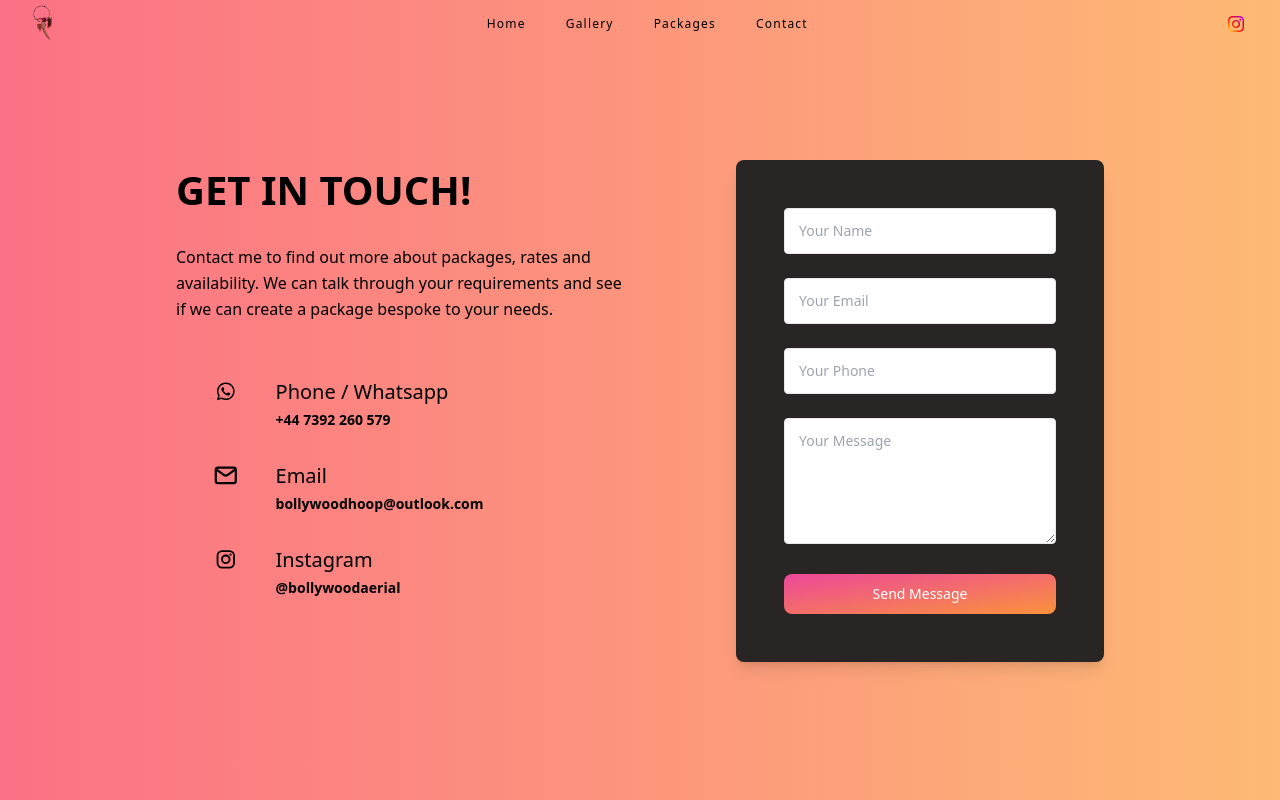
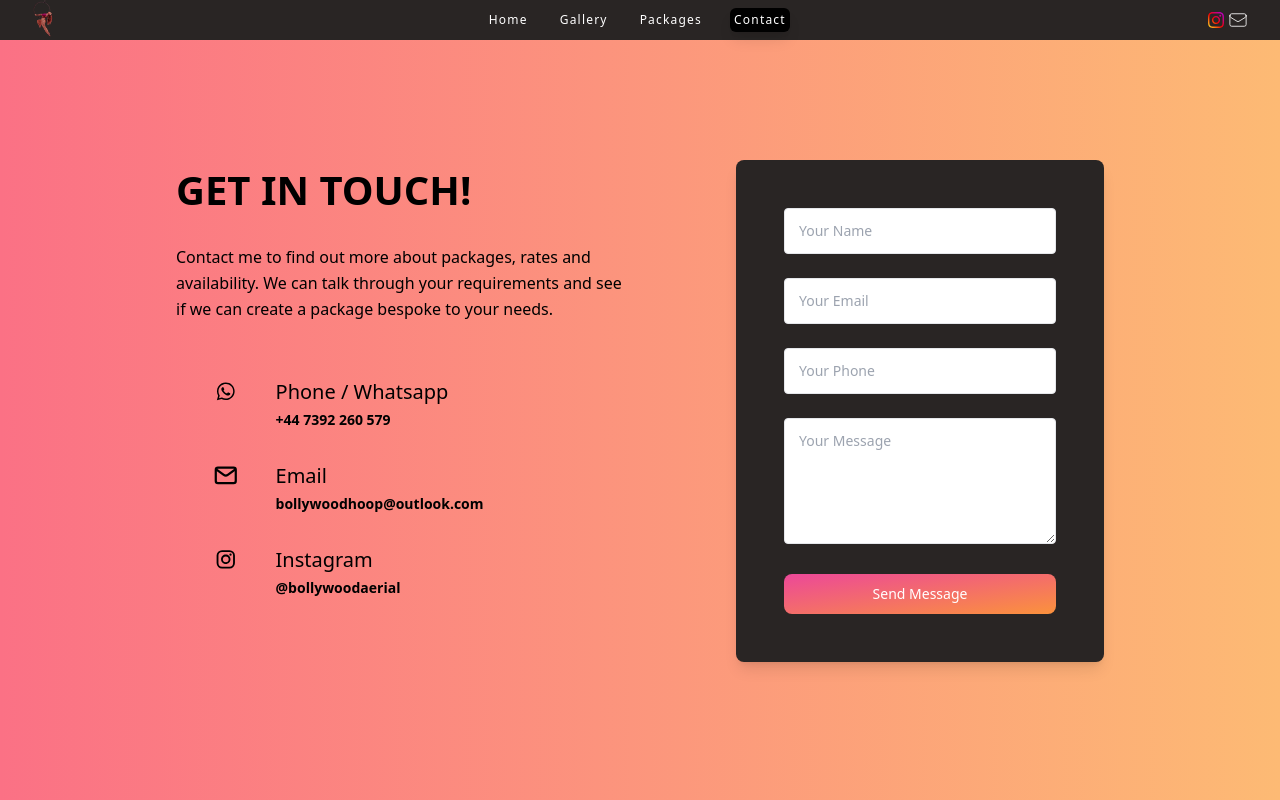
Before and after one commit to TanyaJRB/BollywoodHoop, a Vue app: page /contact in a window 1280 px wide. Built offline with nearby package versions, Linux system fonts and the light colour scheme.

Commit message:
style changes

```diff
--- a/src/assets/composables/use.display.ts
+++ b/src/assets/composables/use.display.ts
@@ -1,17 +1,17 @@
 import { createSharedComposable } from "@vueuse/core";
-import { Ref, ref } from "vue";
-
-const isHomePageOpen = ref(true);
-const activePage = ref("Home");
+import { computed, Ref, ref } from "vue";
+import { useRoute } from "vue-router";
 
 interface useDisplayReturn {
   openInstagram: () => void;
   emailMe: () => void;
-  isHomePageOpen: Ref<boolean>;
-  activePage: Ref<string>;
+  currentRoute: Ref<string>;
 }
 
 function useDisplayComposable(): useDisplayReturn {
+  const router = useRoute();
+  const currentRoute = computed<string>(() => router.name as string);
+
   function openInstagram() {
     window.open(
       "https://instagram.com/bollywoodaerialist?igshid=YmMyMTA2M2Y=",
@@ -25,8 +25,7 @@ function useDisplayComposable(): useDisplayReturn {
   return {
     openInstagram,
     emailMe,
-    isHomePageOpen,
-    activePage,
+    currentRoute,
   };
 }
 
--- a/src/components/Contact.vue
+++ b/src/components/Contact.vue
@@ -53,7 +53,7 @@ const formInputClass =
 <template>
   <!-- ====== Contact Section Start -->
   <div
-    class="flex h-screen max-h-full w-full overflow-hidden bg-gradient-to-r from-rose-400 to-orange-300 p-14 lg:p-40 lg:py-[120px]"
+    class="flex min-h-screen w-full overflow-hidden bg-gradient-to-r from-rose-400 to-orange-300 p-14 lg:p-40 lg:py-[120px]"
   >
     <!-- <img
       src="../assets/photos/CloseUp.jpg"
--- a/src/components/NavBar.vue
+++ b/src/components/NavBar.vue
@@ -1,5 +1,5 @@
 <script setup lang="ts">
-import { computed, onMounted, ref } from "vue";
+import { computed, onMounted, reactive, ref } from "vue";
 import { onClickOutside } from "@vueuse/core";
 import MenuButton from "../icons/MenuButton.vue";
 import MenuButtonOpen from "../icons/MenuButton.vue";
@@ -11,10 +11,11 @@ import { text } from "stream/consumers";
 import NavItem from "./NavItem.vue";
 import { useRouter, useRoute, RouteLocationNormalizedLoaded } from "vue-router";
 
-const { openInstagram, emailMe, activePage } = useDisplay();
+const { openInstagram, emailMe, currentRoute } = useDisplay();
 
 const navClass = computed<string>(() => {
-  const isHomePageOpen = activePage.value == "Home";
+  console.log(currentRoute.value);
+  const isHomePageOpen = currentRoute.value == "HomePage";
   const navClass = isHomePageOpen
     ? "absolute z-20 w-screen"
     : "absolute z-20 w-screen bg-stone-800";
@@ -41,7 +42,7 @@ onClickOutside(componentWrapperElement, () => {
 <template>
   <nav :class="navClass">
     <div class="mx-auto px-2 sm:px-6 lg:px-8">
-      <div class="relative flex h-12 items-center justify-between">
+      <div class="relative flex items-center justify-between">
         <!-- LOGO -->
         <div class="flex flex-shrink-0 items-center">
           <!-- <img
@@ -90,7 +91,7 @@ onClickOutside(componentWrapperElement, () => {
               </button>
               <button @click="emailMe">
                 <Email
-                  v-if="activePage != 'Home'"
+                  v-if="currentRoute != 'HomePage'"
                   class="h-4 w-4 sm:h-5 sm:w-5"
                 ></Email>
               </button>
--- a/src/components/NavItem.vue
+++ b/src/components/NavItem.vue
@@ -1,37 +1,26 @@
 <script setup lang="ts">
-import { computed } from "vue";
+import { computed, ref } from "vue";
+import { useRoute } from "vue-router";
 import { useDisplay } from "../assets/composables/use.display";
 const props = defineProps<{ routerLinkTo: string; navTitle: string }>();
 
-const textColor = "white";
-const navFontStyle = {
-  color: textColor,
-  fontFamily: "Didot",
-  fontWeight: 100,
-};
-
-const { activePage } = useDisplay();
-
-function updateActivePage(page: string) {
-  activePage.value = page;
-  console.log(activePage.value);
-}
+const { currentRoute } = useDisplay();
 
 const navTextClass = computed<string>(() => {
   const old = "sm:text-m rounded-md px-3 py-3 text-sm font-medium ";
   const baseClass =
-    "text-black hover:bg-black hover:text-white font-sans font-thin text-xs rounded-md p-2 tracking-widest";
+    "text-black hover:bg-black hover:text-white font-sans font-thin text-xs rounded-md p-1 tracking-widest";
   const homeClass =
     baseClass + " text-black hover:bg-stone-800 hover:text-white";
   const otherPagesClass =
     baseClass + " text-white hover:bg-stone-300 hover:text-black";
 
   const activePageClass =
-    baseClass + " text-white bg-stone-600 shadow-lg shadow-dark-500/50";
-  const isHomePageOpen = activePage.value == "Home";
+    baseClass + " text-white bg-black shadow-lg shadow-dark-500/50";
+  const isHomePageOpen = currentRoute.value == "HomePage";
   const textClass = isHomePageOpen
     ? homeClass
-    : props.navTitle == activePage.value
+    : props.navTitle == currentRoute.value
     ? activePageClass
     : otherPagesClass;
   return textClass;
@@ -39,10 +28,7 @@ const navTextClass = computed<string>(() => {
 </script>
 
 <template>
-  <router-link
-    :to="{ name: routerLinkTo }"
-    :class="navTextClass"
-    @click="updateActivePage(navTitle)"
-    >{{ navTitle }}</router-link
-  >
+  <router-link :to="{ name: routerLinkTo }" :class="navTextClass">{{
+    navTitle
+  }}</router-link>
 </template>
```
